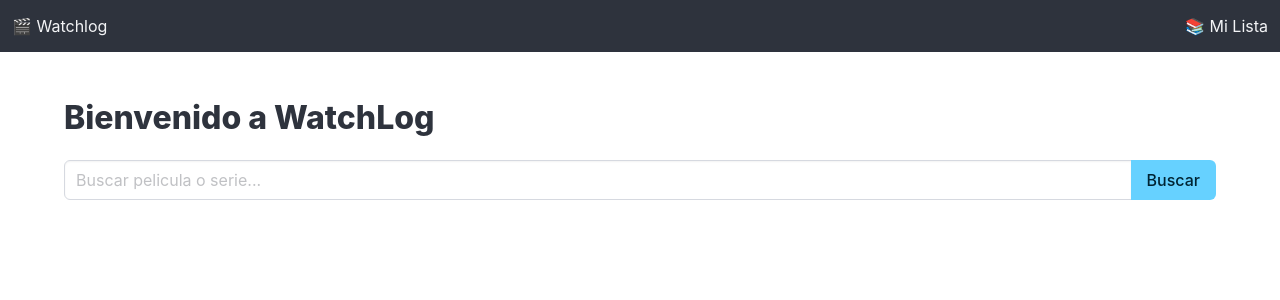
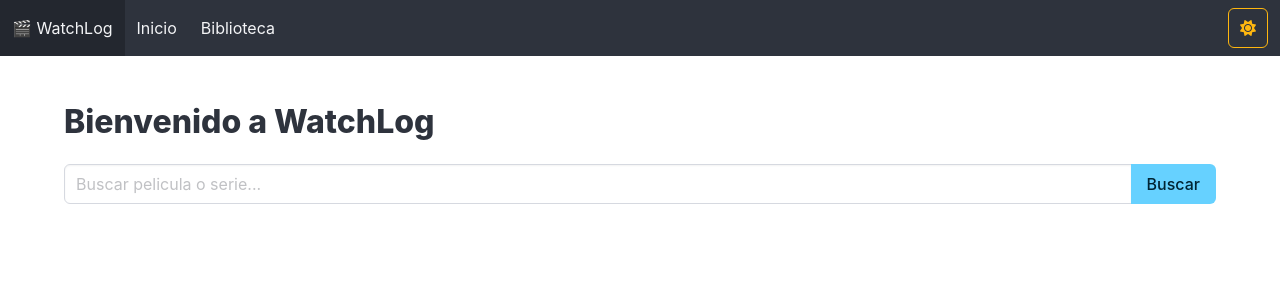
Before and after one commit to lucas29951/watchlog, an Angular app: page / in a window 1280 px wide. Shown: the top 300 px of the page. Built offline with nearby package versions, Linux system fonts and the light colour scheme.

Commit message:
Modificacion del componente - boton agregado para cambiar de tema

```diff
--- a/src/app/shared/components/header/header.component.html
+++ b/src/app/shared/components/header/header.component.html
@@ -1,4 +1,28 @@
-<nav class="navbar is-dark">
+<nav class="navbar is-dark" role="navigation" aria-label="main navigation">
+  <div class="navbar-brand">
+    <a [routerLink]="['/']" class="navbar-item">🎬 WatchLog</a>
+  </div>
+
+  <div class="navbar-menu">
+    <div class="navbar-start">
+      <a [routerLink]="['/']" class="navbar-item">Inicio</a>
+      <a [routerLink]="['/library']" class="navbar-item">Biblioteca</a>
+    </div>
+
+    <div class="navbar-end">
+      <div class="navbar-item">
+        <button class="button is-dark is-outlined" [class.is-warning]="!isDark()" [class.is-primary]="isDark()" (click)="toggleTheme()">
+          <span class="icon">
+            <i class="fas" [class.fa-sun]="!isDark()" [class.fa-moon]="isDark()"></i>
+          </span>
+        </button>
+      </div>
+    </div>
+  </div>
+</nav>
+
+
+<!-- <nav class="navbar is-dark">
     <div class="navbar-brand">
         <a class="navbar-item" [routerLink]="['/']">🎬 Watchlog</a>
     </div>
@@ -7,4 +31,4 @@
             <a class="navbar-item" [routerLink]="['/library']">📚 Mi Lista</a>
         </div>
     </div>
-</nav>
+</nav> -->
```
